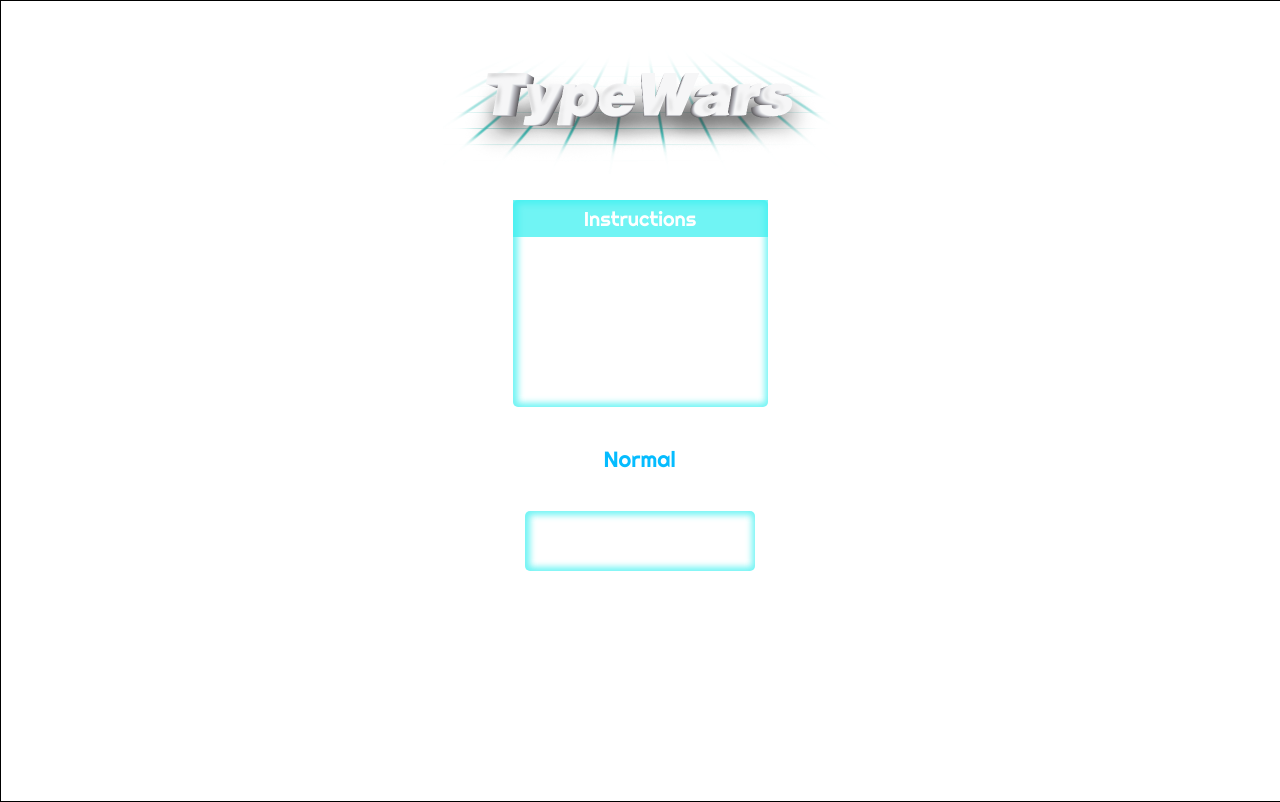
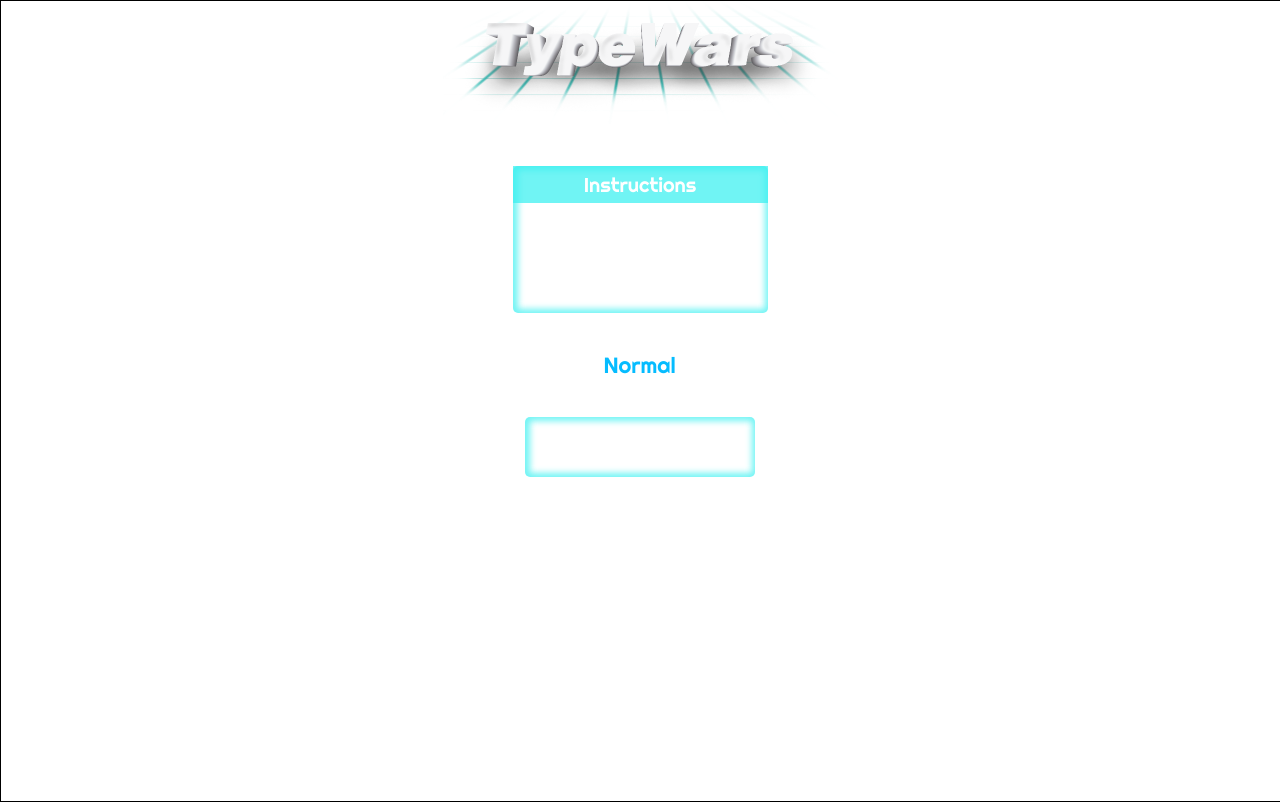
Before and after one commit to Sebastiansc/Typewars, a website built with webpack: page index.html in a window 1280 px wide. Built offline with nearby package versions, Linux system fonts and the light colour scheme; a script that the page names is missing.

Commit message:
Fix display on smaller screens

```diff
--- a/assets/css/application.css
+++ b/assets/css/application.css
@@ -34,12 +34,13 @@ body {
   position: absolute;
   right: 0;
   left: 0;
+  top: -50px;
   margin: 0 auto;
 }
 
 .welcome-screen {
   position: absolute;
-  margin: 200px auto;
+  margin: 13% auto;
   left: 0;
   color: white;
   top: 0;
@@ -151,7 +152,7 @@ footer {
   justify-content: space-around;
   position: absolute;
   color: white;
-  bottom: 100px;
+  bottom: 5%;
   margin: auto;
   right: 0;
   left: 0;
--- a/index.html
+++ b/index.html
@@ -23,7 +23,7 @@
       <div class="instructions">
         <div>Instructions</div>
         <p>
-          TypeWars is a very intuitive game. UFOs will appear from the top of the screen. Typing the word underneath one will destroy it. See how far you can get, the game will get pretty hard!
+          Typing the word underneath an incoming UFO will destroy it. See how far you can get, the game will get pretty hard!
         </p>
       </div>
       <span class='lost-message none contact'></span>
```
Also changed, not shown: 2 other files.
